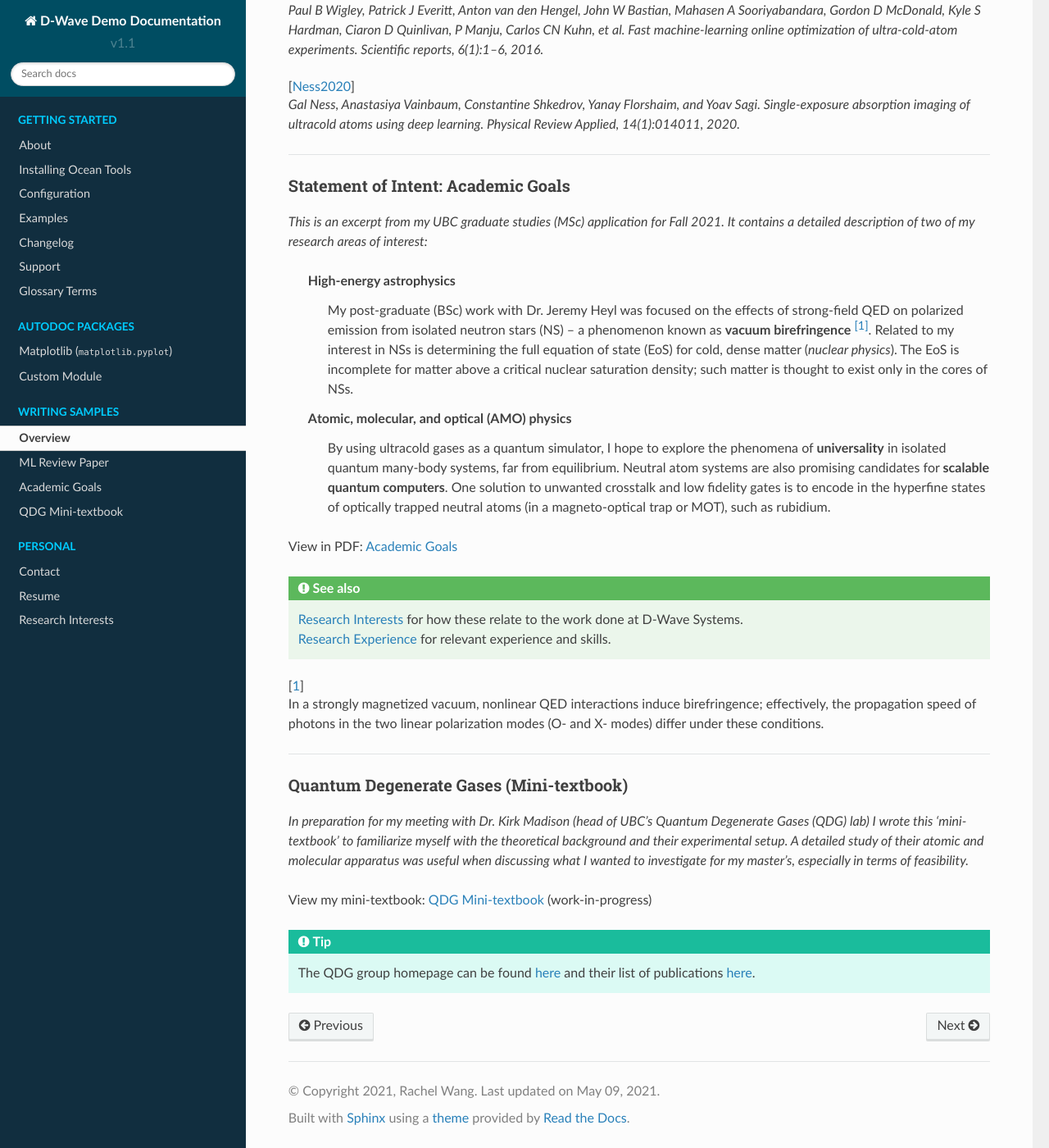
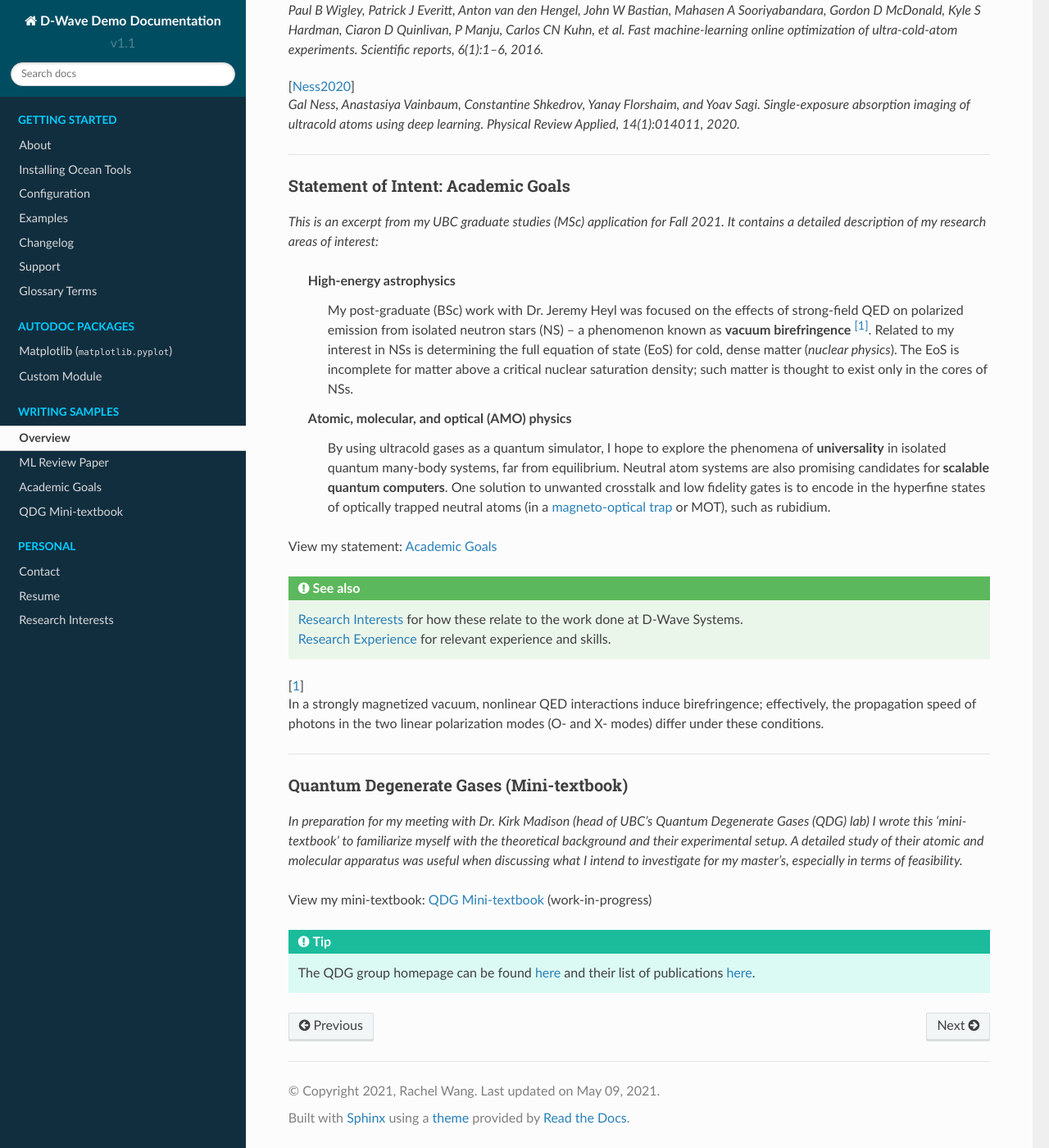
Before and after one commit to rcywang/d-wave-demodoc, a Sphinx documentation site: the page built from docs/samples.rst, in a window 1280 px wide and 1400 px high, scrolled down 644 px. Shown: the whole window at 82% size. Built offline with Sphinx 7.4.7 and the Read the Docs theme 2.0.0, drawn with Linux system fonts in a browser that asks for light colours; some of the changed text lies outside the part shown.

Commit message:
added links and cosmetic changes

```diff
--- a/docs/samples.rst
+++ b/docs/samples.rst
@@ -31,9 +31,7 @@ Here are some **additional technical writing samples** of documents/papers I hav
 .. [Ness2020] *Gal Ness, Anastasiya Vainbaum, Constantine Shkedrov, Yanay Florshaim, and Yoav Sagi. Single-exposure absorption imaging of ultracold atoms using deep learning. Physical Review Applied, 14(1):014011, 2020.*
 
 
-
 ----
-
 
 
 .. raw:: html
@@ -41,8 +39,7 @@ Here are some **additional technical writing samples** of documents/papers I hav
     <h3>Statement of Intent: Academic Goals</h3>
 
 
-*This is an excerpt from my UBC graduate studies (MSc) application for Fall 2021. It contains a detailed description of two of my research areas of interest:*
-
+*This is an excerpt from my UBC graduate studies (MSc) application for Fall 2021. It contains a detailed description of my research areas of interest:*
 
 
     High-energy astrophysics
@@ -50,9 +47,9 @@ Here are some **additional technical writing samples** of documents/papers I hav
 
 
     Atomic, molecular, and optical (AMO) physics
-        By using ultracold gases as a quantum simulator, I hope to explore the phenomena of **universality** in isolated quantum many-body systems, far from equilibrium. Neutral atom systems are also promising candidates for **scalable quantum computers**. One solution to unwanted crosstalk and low fidelity gates is to encode in the hyperfine states of optically trapped neutral atoms (in a magneto-optical trap or MOT), such as rubidium.
+        By using ultracold gases as a quantum simulator, I hope to explore the phenomena of **universality** in isolated quantum many-body systems, far from equilibrium. Neutral atom systems are also promising candidates for **scalable quantum computers**. One solution to unwanted crosstalk and low fidelity gates is to encode in the hyperfine states of optically trapped neutral atoms (in a `magneto-optical trap <https://d-wave-demodoc.readthedocs.io/en/latest/research.html#cold-atom-systems>`_ or MOT), such as rubidium.
 
-View in PDF: :ref:`Academic Goals <academicgoals>`
+View my statement: :ref:`Academic Goals <academicgoals>`
 
 
 .. seealso::
@@ -78,7 +70,7 @@ View in PDF: :ref:`Academic Goals <academicgoals>`
 
     <h3>Quantum Degenerate Gases (Mini-textbook) </h3>
 
-*In preparation for my meeting with Dr. Kirk Madison (head of UBC's Quantum Degenerate Gases (QDG) lab) I wrote this 'mini-textbook' to familiarize myself with the theoretical background and their experimental setup. A detailed study of their atomic and molecular apparatus was useful when discussing what I wanted to investigate for my master's, especially in terms of feasibility.*
+*In preparation for my meeting with Dr. Kirk Madison (head of UBC's Quantum Degenerate Gases (QDG) lab) I wrote this 'mini-textbook' to familiarize myself with the theoretical background and their experimental setup. A detailed study of their atomic and molecular apparatus was useful when discussing what I intend to investigate for my master's, especially in terms of feasibility.*
 
 View my mini-textbook: :ref:`QDG` (work-in-progress)
 
```
Also changed, not shown: other parts of docs/samples.rst (+2 -7 lines).
